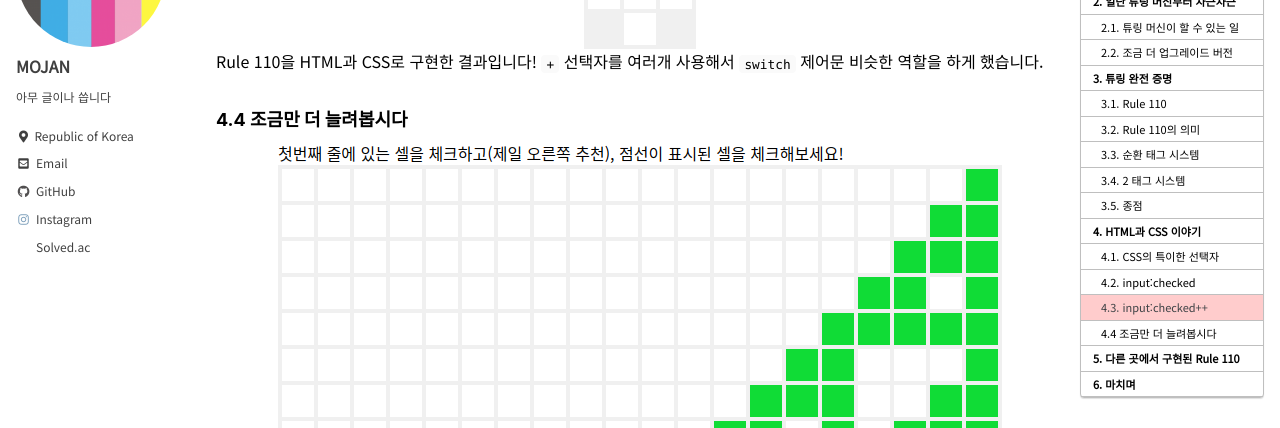
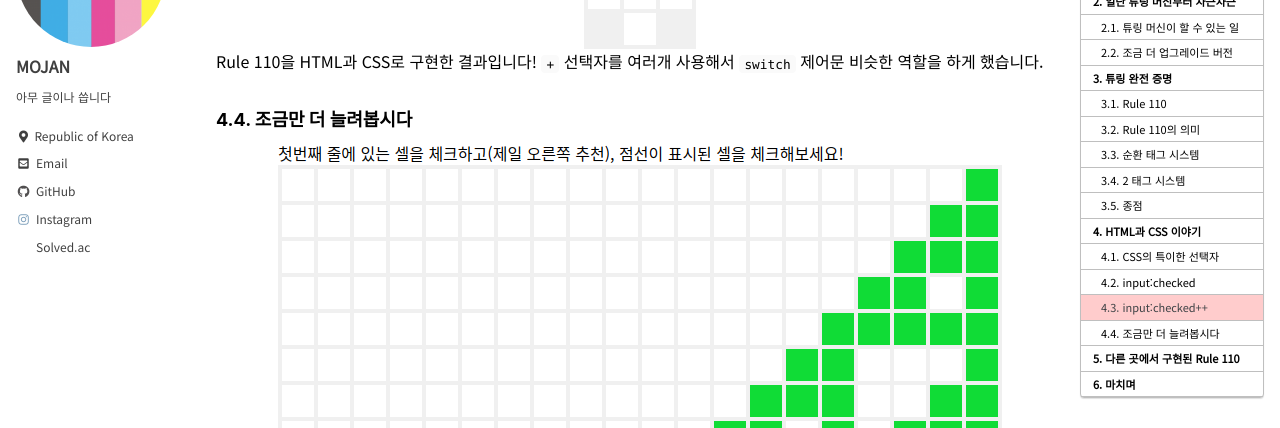
Before and after one commit to MOJAN3543/MOJAN3543.github.io, a Jekyll site: the page built from _posts/ProgrammingByHTML/2023-04-13-ProgrammingByHTML.md, in a window 1280 px wide and 900 px high, scrolled down 14991 px. Shown: the part 151-579 px from the top of the window. Built offline with Jekyll 4.4.1, drawn with Linux system fonts in a browser that asks for light colours; cached includes are drawn as plain includes; comment, search, counter and statistics services are not loaded.

```diff
--- a/_posts/ProgrammingByHTML/2023-04-13-ProgrammingByHTML.md
+++ b/_posts/ProgrammingByHTML/2023-04-13-ProgrammingByHTML.md
@@ -372,7 +372,7 @@ else
 
 Rule 110을 HTML과 CSS로 구현한 결과입니다! `+` 선택자를 여러개 사용해서 `switch` 제어문 비슷한 역할을 하게 했습니다.
 
-### 4.4 조금만 더 늘려봅시다
+### 4.4. 조금만 더 늘려봅시다
 ![Rule110ByHTML](https://github.com/MOJAN3543/MOJAN3543.github.io/blob/main/_posts/ProgrammingByHTML/Rule110ByHTML.png?raw=true "Rule110ByHTML")
 {: .text-center}
 
```
